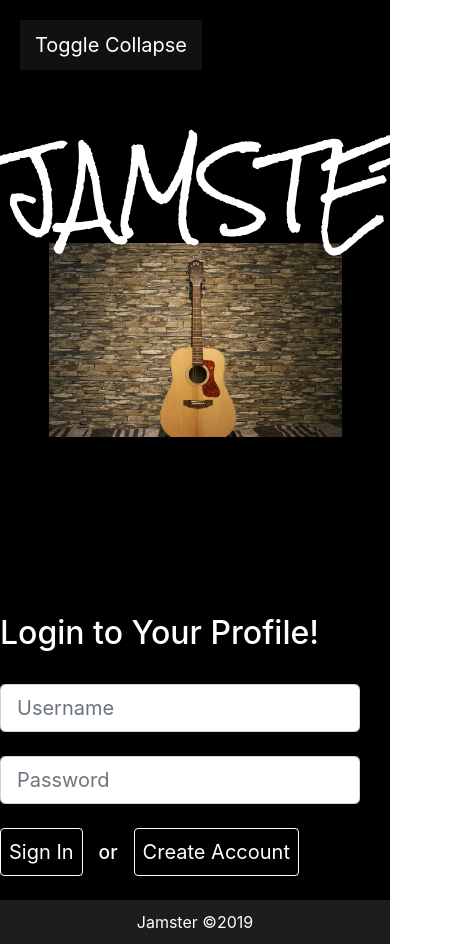
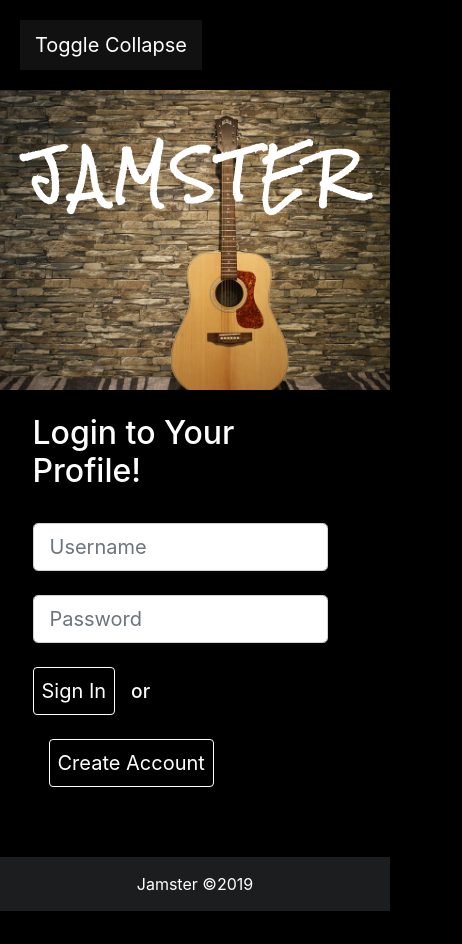
Before and after one commit to August-Johnson/jamster, a React (Create React App) app in the folder client/: page / in a window 390 px wide. Shown: the whole page, 462 px wide, since content can reach past the window. After the commit the page ends 911 px from the top, so only its background shows below. Built offline with nearby package versions, Linux system fonts and the light colour scheme.

Commit message:
footer position and responsive sizing

```diff
--- a/client/src/App.js
+++ b/client/src/App.js
@@ -27,8 +27,8 @@ function App() {
             <Route component={notFound} />
           </Switch>
         </Router>
-        <Footer />
       </SidebarNav>
+      <Footer />
     </Container>
   );
 }
--- a/client/src/components/Container/index.js
+++ b/client/src/components/Container/index.js
@@ -2,7 +2,7 @@ import React from "react";
 
 function Container(props) {
   return (
-    <div style={{"backgroundColor": "black"}}>
+    <div style={{"backgroundColor": "black", "position" : "relative", "height": "100%", "paddingBottom": "50px"}}>
       {props.children}
     </div>
   );
--- a/client/src/components/Footer/style.css
+++ b/client/src/components/Footer/style.css
@@ -3,8 +3,9 @@
   background-color: #1c1d1f;
   width: 100%;
   color: #FFFFFF;
-  padding: 10px;
+  padding: 15px;
   margin: 0;
-  /* position: absolute;
-  bottom: 0; */
+  position: absolute;
+  bottom: 0;
+  left: 0;
 }
--- a/client/src/pages/login/index.js
+++ b/client/src/pages/login/index.js
@@ -52,7 +52,7 @@ class login extends Component {
         <br />
         {/* <Row className="justify-content-md-center" style={{ "width": "100%", "marginBottom": "20px" }}> */}
         <Row className="login-form">
-          <Col lg="4">
+          <Col xs="10" sm="8" md="7" lg="4" xl="4">
           <h2>Login to Your Profile!</h2>
           <br />
             <InputGroup size="lg">
@@ -70,8 +70,6 @@ class login extends Component {
         </Row>
 
       </Container>
-
-
     );
   }
 }
--- a/client/src/pages/login/style.css
+++ b/client/src/pages/login/style.css
@@ -1,20 +1,29 @@
+html, body {
+    position: relative;
+    height: 100%;
+    margin: 0;
+    background-color: #000000;
+}
+
 #login-background {
-    height: 500px;
-    background-size: 75%;
+    height: 300px;
+    background-size: cover;
     background-image: url("../../images/wallpaper3.jpg");
     background-repeat: no-repeat;
-    background-position: center;
     text-align: center;
-    color: #FFFFFF;
-    padding-top: 40px;
-    font-size: 500%;
-    font-weight: 500;
+    /* color: #FFFFFF; */
+    color: #FFF;
+    padding-top: 50px;
+    font-size: 300%;
+    letter-spacing: .55rem;
+    font-weight: 600;
     font-family: "Rock Salt", cursive;
 }
 
 .login-form {
     justify-content: center;
     color: #ffffff;
+    height: 100%;
 }
 
 label {
@@ -26,3 +35,17 @@ label {
 .row {
     width: 100%;
 }
+
+@media screen and (min-width: 900px) {
+    #login-background {
+        height: 600px;
+    }
+}
+
+@media screen and (min-width: 1200px) {
+
+}
+
+@media screen and (min-width: 1800px) {
+
+}
```
